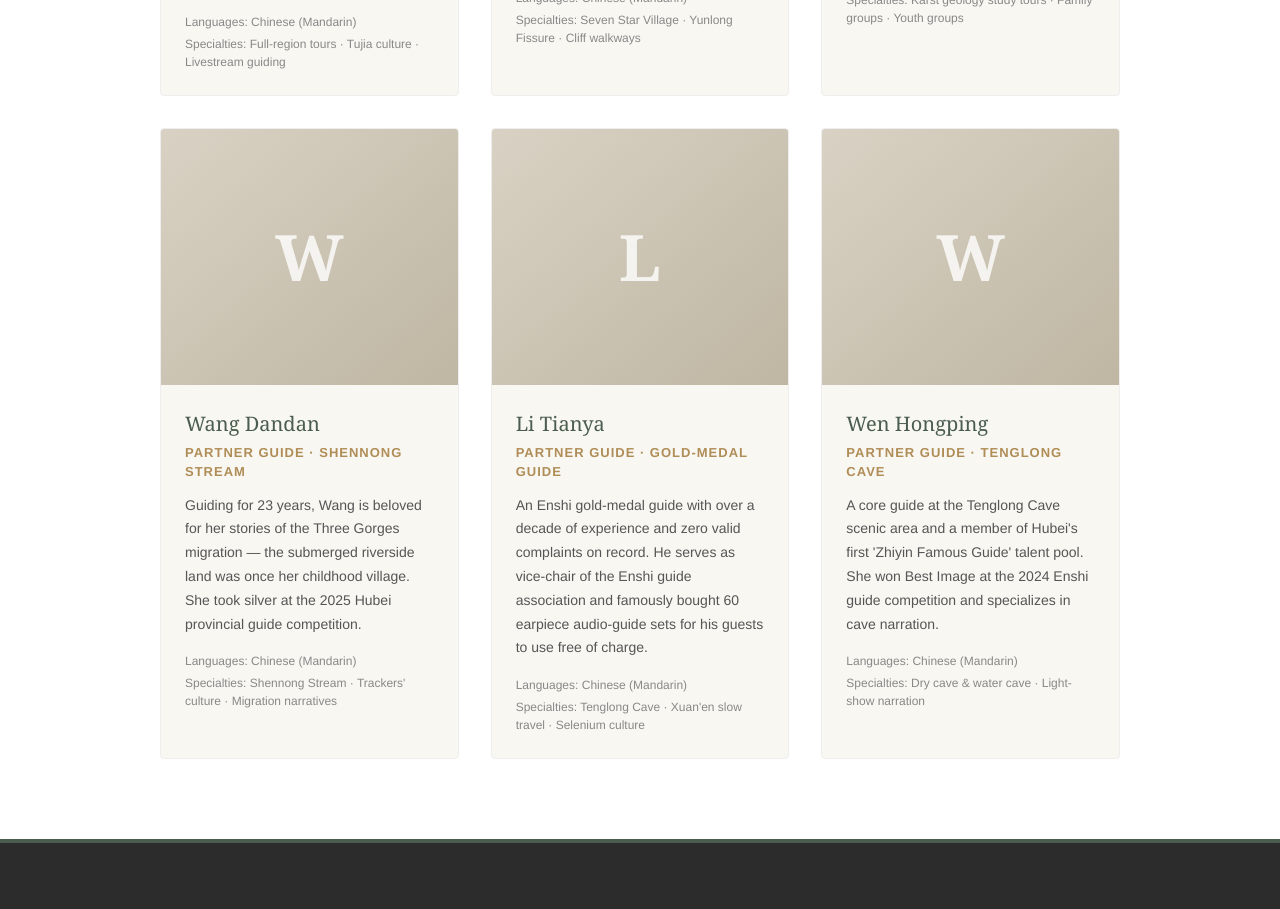
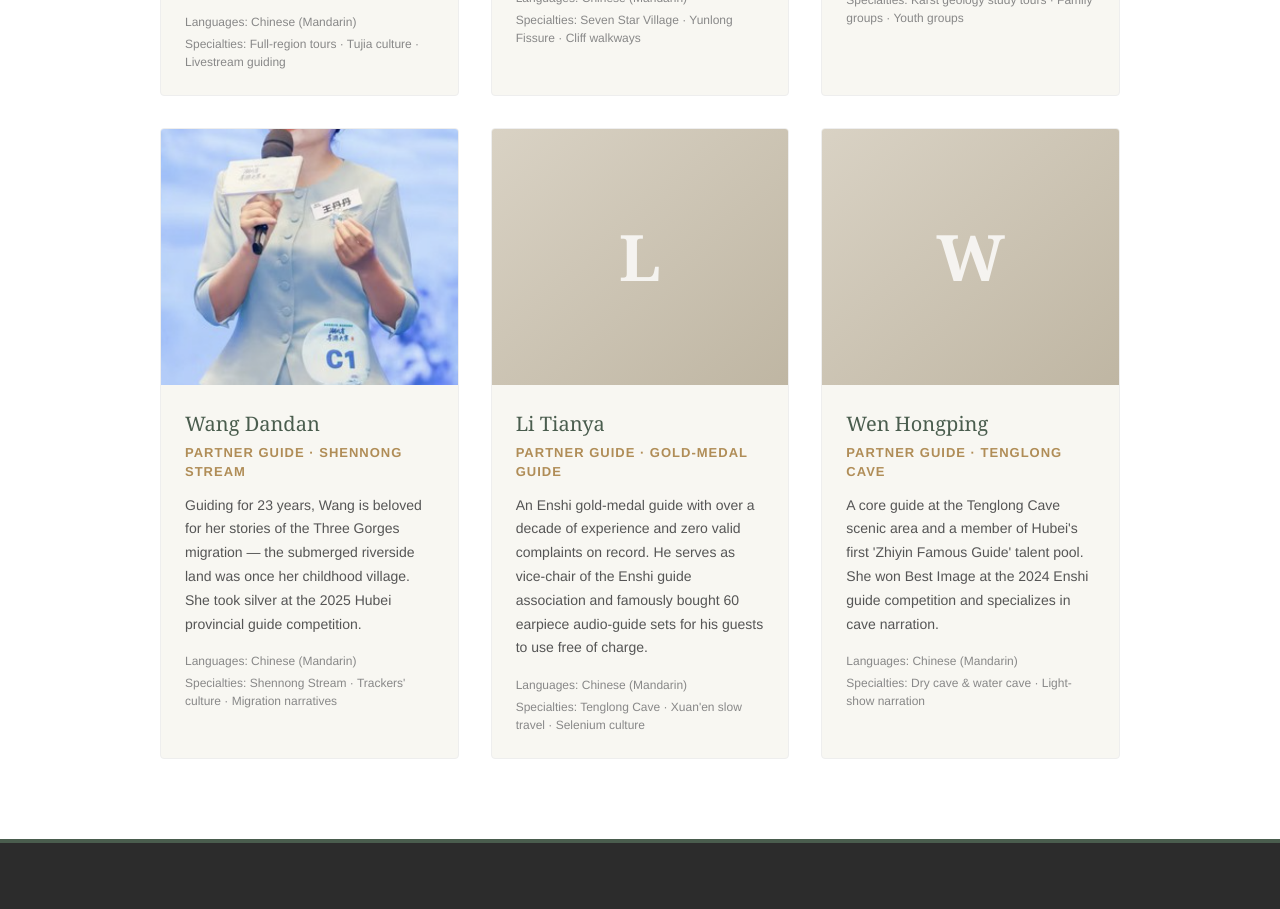
Before and after one commit to victoryang0605/enshi-escape, a React (Vite) app: page /about in a window 1280 px wide. Shown: the part 2300-3209 px from the top of the page. Built offline with nearby package versions, Linux system fonts and the light colour scheme.

Commit message:
About: add Wang Dandan photo

```diff
--- a/src/data/team.ts
+++ b/src/data/team.ts
@@ -49,7 +49,7 @@ export const TEAM: TeamMember[] = [
   {
     name: "Wang Dandan",
     role: "Partner Guide · Shennong Stream",
-    photo: "",
+    photo: "/team/wangdandan.jpg",
     bio: "Guiding for 23 years, Wang is beloved for her stories of the Three Gorges migration — the submerged riverside land was once her childhood village. She took silver at the 2025 Hubei provincial guide competition.",
     languages: ["Chinese (Mandarin)"],
     specialties: ["Shennong Stream", "Trackers' culture", "Migration narratives"],
```
Also changed, not shown: public/team/wangdandan.jpg (added).
